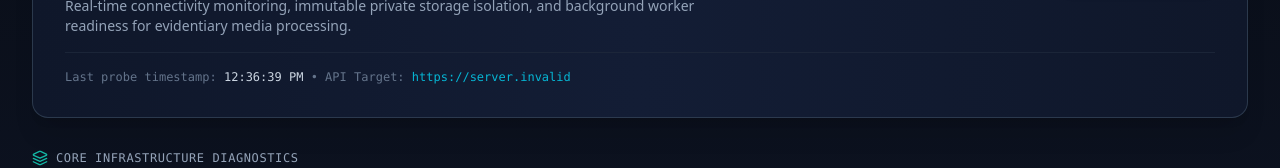
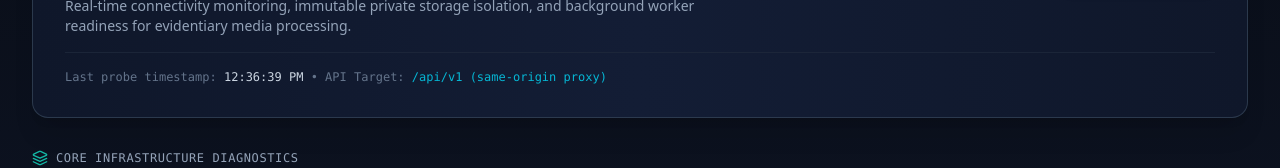
Before and after one commit to adnn-debug/digital-forensics, a Next.js app in the folder apps/web/: page / in a window 1280 px wide. Shown: the part 212-380 px from the top of the page. Built offline with nearby package versions, Linux system fonts and the light colour scheme; no server answers.

Commit message:
fix dashboard: show same-origin API proxy instead of localhost in deployments

```diff
--- a/apps/web/src/app/page.tsx
+++ b/apps/web/src/app/page.tsx
@@ -80,7 +80,7 @@ export default function OperationalConsole(): React.JSX.Element {
           <div className="mt-4 pt-4 border-t border-forensic-800/80 text-xs text-forensic-500 font-mono">
             Last probe timestamp: <span className="text-forensic-300">{lastCheck}</span> &bull; API Target:{" "}
             <span className="text-integrity-cyan">
-              {process.env["NEXT_PUBLIC_API_URL"] || "http://localhost:8000"}
+              {"/api/v1 (same-origin proxy)"}
             </span>
           </div>
         )}
```
